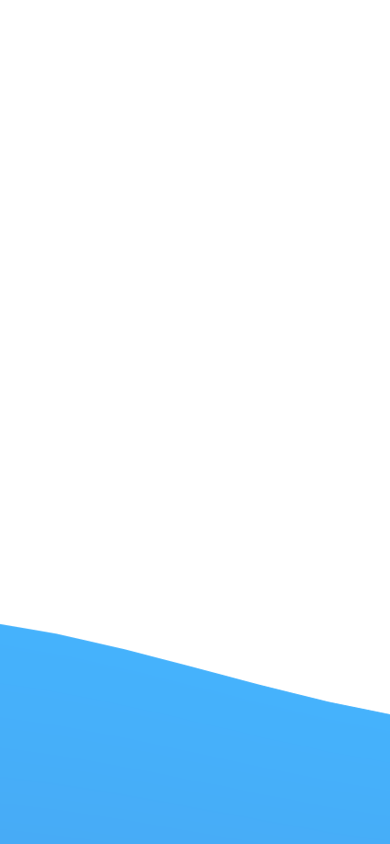
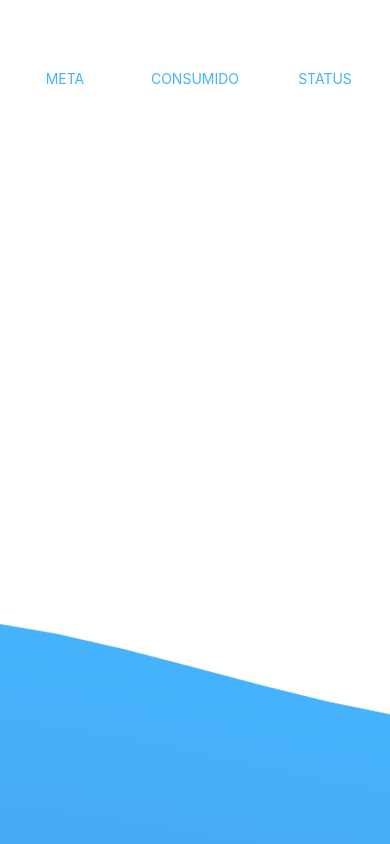
Before and after one commit to SchirmannDev/contadordeagua, a React Native app: screen / in a window 390 px wide. Shown: the top 844 px of the page. Built offline with nearby package versions, Linux system fonts and the light colour scheme.

Commit message:
estilizando os textos

```diff
--- a/App.js
+++ b/App.js
@@ -10,11 +10,17 @@ export default class contadordeagua extends Component {
           style={styles.bgimage}
         >
           <View style={styles.infoArea}>
-            <View style={styles.area}></View>
+            <View style={styles.area}>
+              <Text style={styles.areaTitulo}>META</Text>
+            </View>
 
-            <View style={styles.area}></View>
+            <View style={styles.area}>
+              <Text style={styles.areaTitulo}>CONSUMIDO</Text>
+            </View>
 
-            <View style={styles.area}></View>
+            <View style={styles.area}>
+              <Text style={styles.areaTitulo}>STATUS</Text>
+            </View>
           </View>
         </ImageBackground>
       </View>
@@ -34,6 +40,13 @@ const styles = StyleSheet.create({
   infoArea: {
     flex: 1,
     flexDirection: "row",
+    marginTop: 50,
   },
-  area: {},
+  area: {
+    flex: 1,
+    alignItems: "center",
+  },
+  areaTitulo: {
+    color: "#45b2fc",
+  },
 });
```
